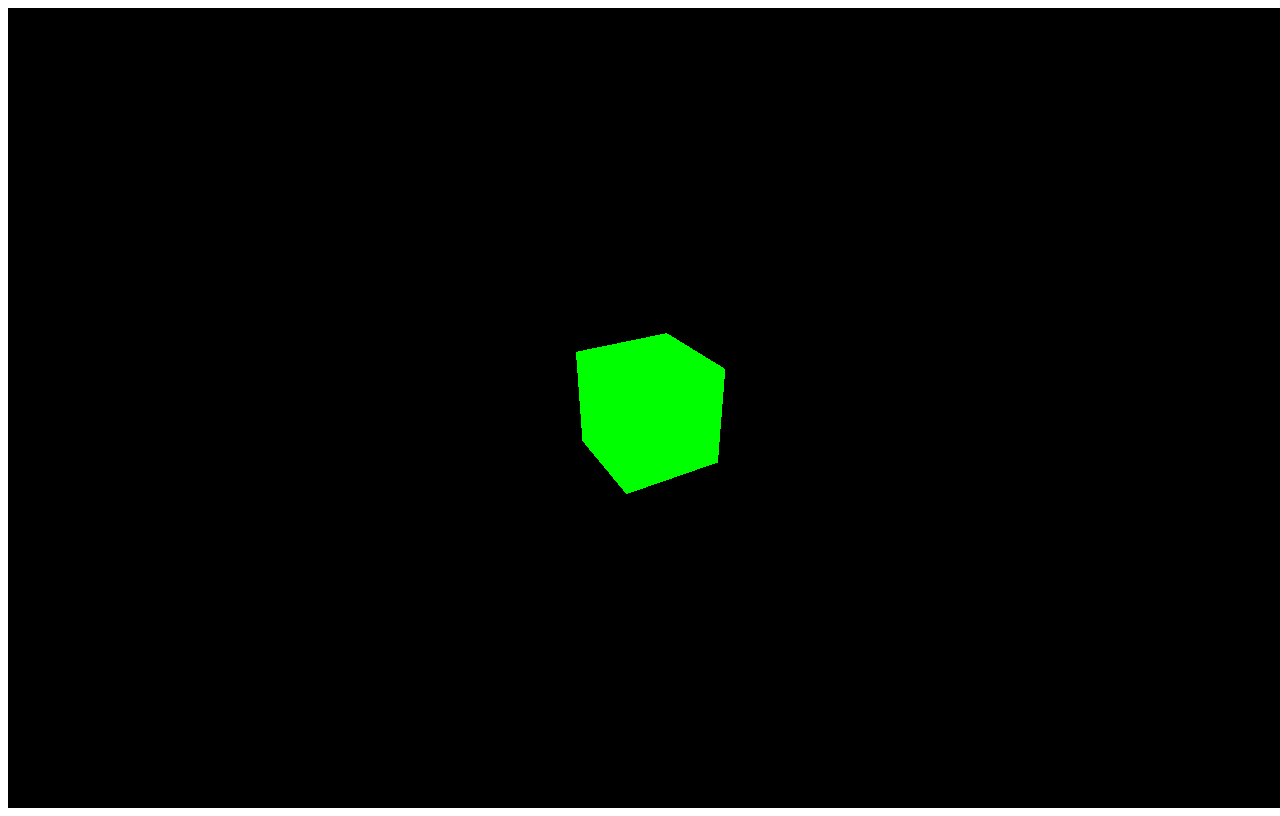
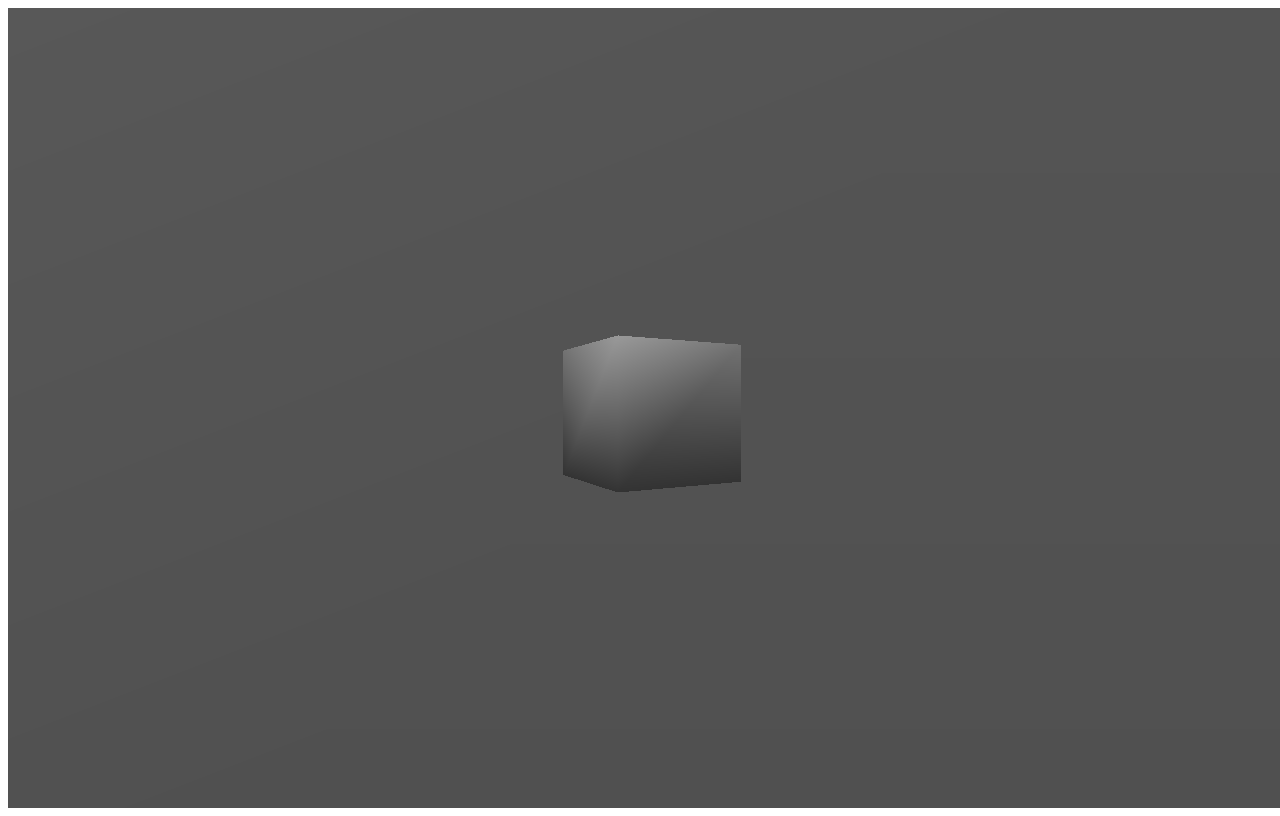
Before and after one commit to axel-angel/three.fps.js, a plain HTML site: page index.html in a window 1280 px wide. Drawn offline with Linux system fonts and the light colour scheme; animation ran at ten frames a second.

Commit message:
Add toolbox (cube, player), lighting and ground

```diff
--- a/index.html
+++ b/index.html
@@ -11,6 +11,7 @@
     </head>
     <body>
         <script src="lib/three.min.js"></script>
+        <script src="lib/toolbox.js"></script>
         <script src="lib/main.js"></script>
     </body>
 </html>
--- a/lib/main.js
+++ b/lib/main.js
@@ -5,20 +5,41 @@ var cam_far = 1000;
 
 var scene = new THREE.Scene();
 var camera = new THREE.PerspectiveCamera(cam_fov, cam_ratio, cam_near, cam_far);
+camera.position.z = 5;
 var renderer = new THREE.WebGLRenderer();
 renderer.setSize(window.innerWidth, window.innerHeight);
 document.body.appendChild(renderer.domElement);
 
-var geometry = new THREE.BoxGeometry(1,1,1);
-var material = new THREE.MeshBasicMaterial( { color: 0x00ff00 } );
-var cube = new THREE.Mesh(geometry, material);
+// ambient light
+var ambientLight = new THREE.AmbientLight(0x333333);
+scene.add(ambientLight);
+
+// down spot light
+var directionalLight = new THREE.DirectionalLight(0xffffff, 1)
+directionalLight.position.set(0, 1, 0);
+scene.add(directionalLight);
+
+// ground
+var ground = $$.box({ x:100, y:100, z: 1, color: 0x999999 });
+ground.position.set(0, 0, 0);
+scene.add(ground);
+
+// box
+var cube = $$.box({ x:1, y:1, z:1, color: 0x999999 });
+cube.position.set(0, 0, 1);
 scene.add(cube);
-camera.position.z = 5;
+
+// player
+var player = $$.player({ color: 0x0000ff });
+scene.player;
+
+var t = 0;
 
 function render() {
     requestAnimationFrame(render);
-    cube.rotation.x += 0.01;
     cube.rotation.y += 0.01;
+    cube.position.y = 0.2*Math.sin(t/15);
     renderer.render(scene, camera);
+    ++t;
 }
 render();
--- /dev/null
+++ b/lib/toolbox.js
@@ -0,0 +1,31 @@
+var $$ = {};
+
+$$.box = function (p) {
+    var geometry = new THREE.BoxGeometry(p.x, p.y, p.z);
+    geometry.computeFaceNormals();
+    geometry.computeVertexNormals();
+    var material = new THREE.MeshLambertMaterial({color: p.color});
+    return new THREE.Mesh(geometry, material);
+};
+
+$$.player = function (p) {
+    var player = new THREE.Object3D();
+
+    var head = $$.box({ x:0.1, y:0.1, z:0.1, color:p.color });
+    head.position.set(0, 1, 0);
+    player.add(head);
+
+    var body = $$.box({ x:0.3, y:0.5, z:0.1, color:p.color });
+    head.position.set(0, 0.5, 0);
+    player.add(body);
+
+    var leg1 = $$.box({ x:0.7, y:0.5, z:0.1, color:p.color });
+    head.position.set(0.3, 0, 0);
+    player.add(leg1);
+
+    var leg2 = $$.box({ x:0.7, y:0.5, z:0.1, color:p.color });
+    head.position.set(0.7, 0, 0);
+    player.add(leg2);
+
+    return player;
+};
```
